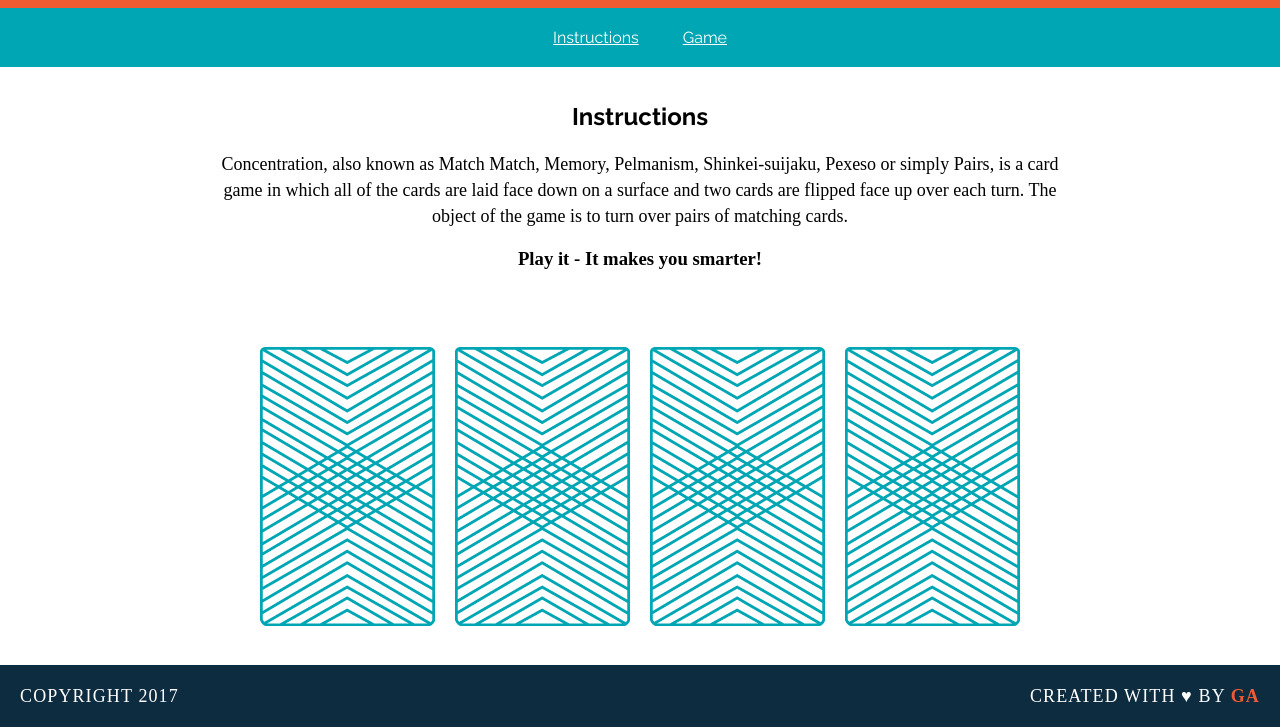
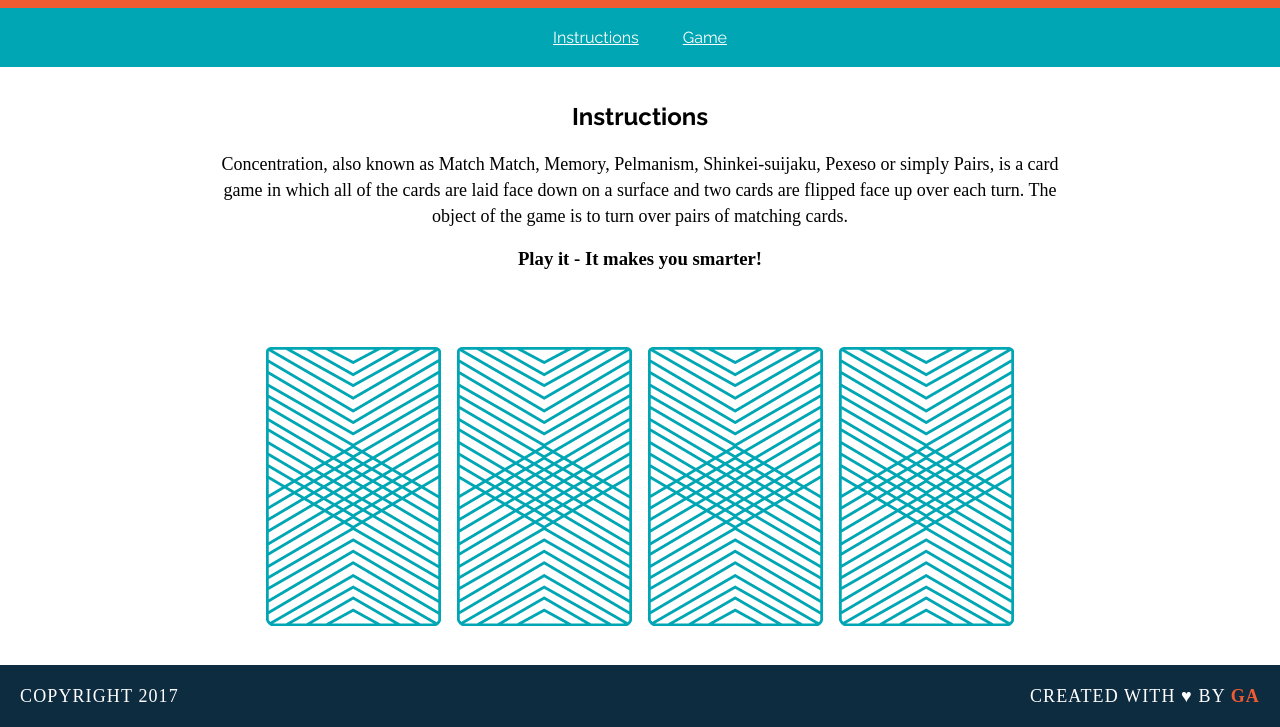
Before and after one commit to lauraunci/wdi-fundamentals-memorygame, a plain HTML site: page memory_game/index.html in a window 1280 px wide. Shown: the part 105-832 px from the top of the page. Drawn offline with Linux system fonts and the light colour scheme; a web font is replaced by a local one.

Commit message:
created game logic

```diff
--- a/memory_game/index.html
+++ b/memory_game/index.html
@@ -18,12 +18,13 @@
 		<p>Concentration, also known as Match Match, Memory, Pelmanism, Shinkei-suijaku, Pexeso or simply Pairs, is a card game in which all of the cards are laid face down on a surface and two cards are flipped face up over each turn. The object of the game is to turn over pairs of matching cards.</p>
 			<h3>Play it - It makes you smarter!</h3>
 			<a href="#">LinkedIn</a>
-			<div>
+			<!-- <div>
 				<img src="images/back.png" alt="Queen of Diamonds">
 				<img src="images/back.png" alt="Queen of Hearts">
 				<img src="images/back.png" alt="King of Diamonds">
 				<img src="images/back.png" alt="King of Hearts">
-			</div>
+			</div> -->
+			<div id="game-board" class="board clearfix"></div>
 	</main>
 	<footer class="clearfix">
 		<p class="copyright">Copyright 2017</p>
--- a/memory_game/js/main.js
+++ b/memory_game/js/main.js
@@ -24,20 +24,31 @@ const cards = [
 const cardsInPlay = [];
 function checkForMatch() {
 if (cardsInPlay[0] === cardsInPlay[1]) {
-	console.log("You found a match!");
+	alert("You found a match!");
+
 } else if(cardsInPlay.length <2) {
 return
 } else {
 	alert("Sorry, try again");
 	}
 }
-function flipCard(cardId) {
-console.log("User flipped " + cards[cardId].rank);
+function flipCard() {
+var cardId=this.getAttribute("id");
+this.setAttribute("src", cards[cardId].cardImage)
+// console.log("User flipped " + cards[cardId].rank);
 cardsInPlay.push(cards[cardId].rank);
 console.log(cards[cardId].cardImage);
 console.log(cards[cardId].suit);
 checkForMatch();
 };
 
-flipCard(0);
-flipCard(2);
+function createBoard() {
+	for (var i=0; i<cards.length; i++){
+		var cardElement = document.createElement('img');
+		cardElement.setAttribute('src', 'images/back.png');
+		cardElement.setAttribute('id', i);
+		cardElement.addEventListener('click', flipCard);
+		document.getElementById("game-board").appendChild(cardElement);
+	}
+}
+createBoard();
```
